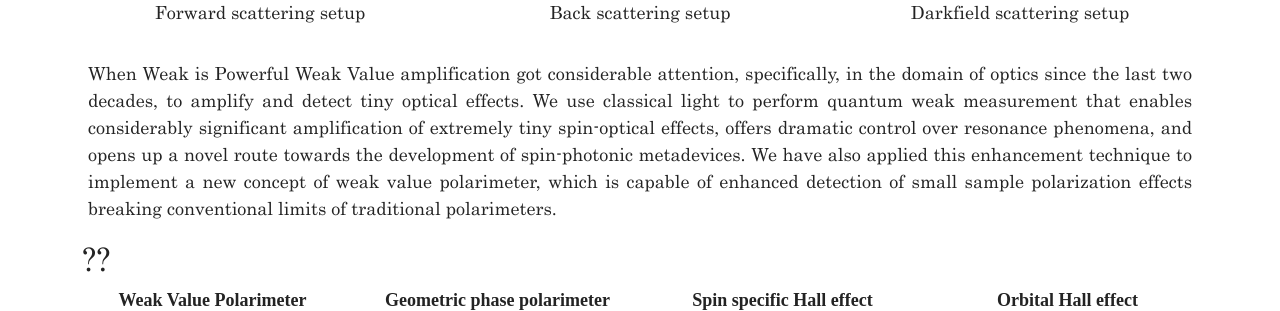
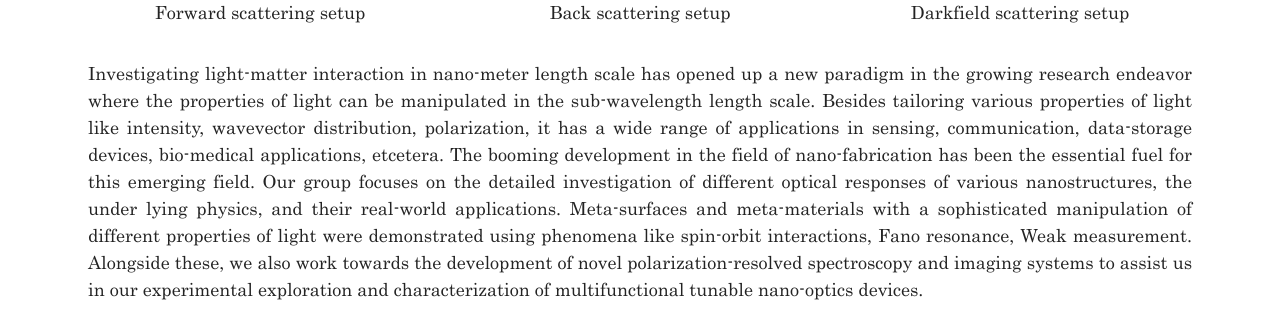
Before and after one commit to shyamalguchhait/lab, a PHP site: page /lab/research.php in a window 1280 px wide. Shown: the part 2168-2479 px from the top of the page. Run offline with PHP 8.4, Linux system fonts and the light colour scheme; style sheets or scripts are compiled from the project's sources.

Commit message:
lightbox

```diff
--- a/research.php
+++ b/research.php
@@ -158,7 +158,7 @@
         <div class="row">
           <div class="col-sm padding-0">
             <div class="write">
-              When Weak is Powerful Weak Value amplification got considerable attention, specifically, in the domain of optics since the last two decades, to amplify and detect tiny optical effects. We use classical light to perform quantum weak measurement that enables considerably significant amplification of extremely tiny spin-optical effects, offers dramatic control over resonance phenomena, and opens up a novel route towards the development of spin-photonic metadevices. We have also applied this enhancement technique to implement a new concept of weak value polarimeter, which is capable of enhanced detection of small sample polarization effects breaking conventional limits of traditional polarimeters.
+            Investigating light-matter interaction in nano-meter length scale has opened up a new paradigm in the growing research endeavor where the properties of light can be manipulated in the sub-wavelength length scale. Besides tailoring various properties of light like intensity, wavevector distribution, polarization, it has a wide range of applications in sensing, communication, data-storage devices, bio-medical applications, etcetera. The booming development in the field of nano-fabrication has been the essential fuel for this emerging field. Our group focuses on the detailed investigation of different optical responses of various nanostructures, the under lying physics, and their real-world applications. Meta-surfaces and meta-materials with a sophisticated manipulation of different properties of light were demonstrated using phenomena like spin-orbit interactions, Fano resonance, Weak measurement. Alongside these, we also work towards the development of novel polarization-resolved spectroscopy and imaging systems to assist us in our experimental exploration and characterization of multifunctional tunable nano-optics devices.
             </div>
           </div>
         </div>
--- a/static/js/menu.js
+++ b/static/js/menu.js
@@ -14,7 +14,12 @@ document.addEventListener("scroll", function(){ // or window.addEventListener("s
 
 
 $(document).ready(function(){
-   $(".toggle").click(function(){
+   if($("input:checked").val()){// after load check previous
+      document.documentElement.setAttribute("data-theme","dark");
+   } else {
+      document.documentElement.setAttribute("data-theme", "light");
+   };
+   $(".toggle").click(function(){// click
       if($("input:checked").val()){
          document.documentElement.setAttribute("data-theme","dark");
       } else {
@@ -22,4 +27,10 @@ $(document).ready(function(){
       };
 
    });
+   const darkThemeMq = window.matchMedia("(prefers-color-scheme: dark)")
+   if (darkThemeMq.matches){
+      document.documentElement.setAttribute("data-theme","dark");
+   } else{
+      document.documentElement.setAttribute("data-theme","light");
+   }
 });
```
Also changed, not shown: lightbox.php (+6 -2 lines), static/css/lightbox.scss (+8 -6 lines), static/css/lightbox.css, 1 other file.
